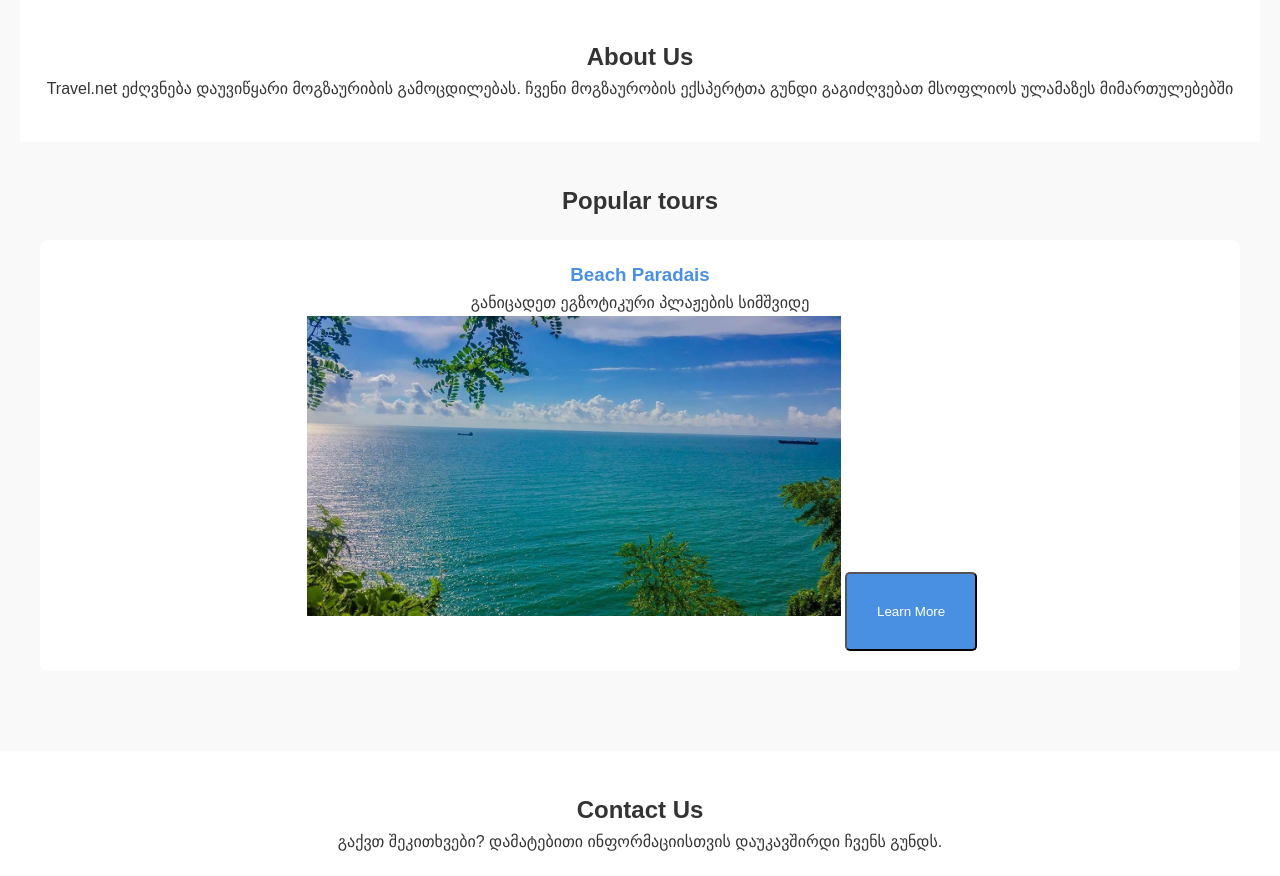
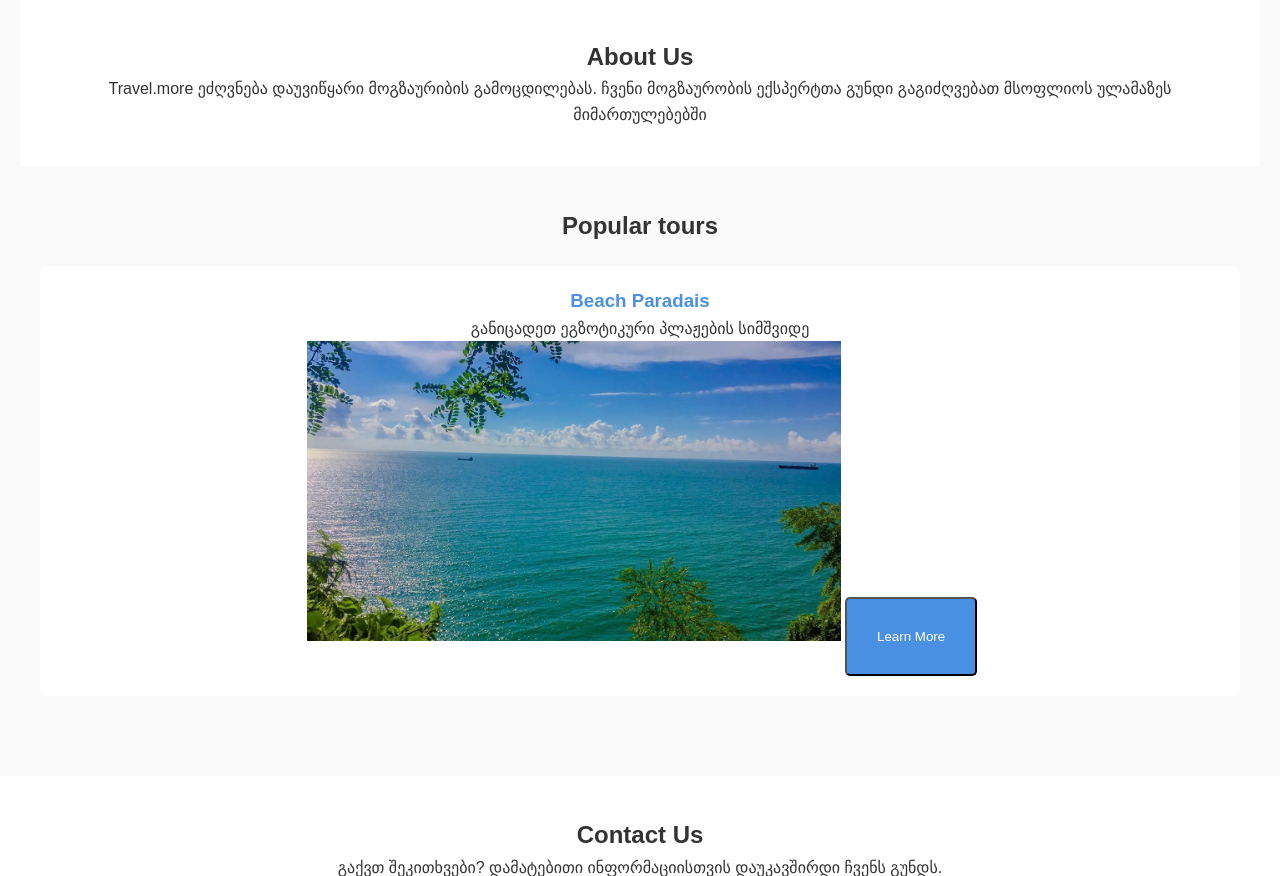
Before and after one commit to RomaShaviShivili/davaleba2, a plain HTML site: page index.html in a window 1280 px wide. Shown: the part 1829-2705 px from the top of the page. Drawn offline with Linux system fonts and the light colour scheme.

Commit message:
Update index.html

```diff
--- a/index.html
+++ b/index.html
@@ -34,7 +34,7 @@
 
          <section id="about">
             <h2>About Us</h2>
-            <p>Travel.net ეძღვნება დაუვიწყარი მოგზაურიბის გამოცდილებას. ჩვენი მოგზაურობის  ექსპერტთა გუნდი გაგიძღვებათ მსოფლიოს ულამაზეს მიმართულებებში</p>
+            <p>Travel.more ეძღვნება დაუვიწყარი მოგზაურიბის გამოცდილებას. ჩვენი მოგზაურობის  ექსპერტთა გუნდი გაგიძღვებათ მსოფლიოს ულამაზეს მიმართულებებში</p>
          </section>
 
          <section id="tours">
```
